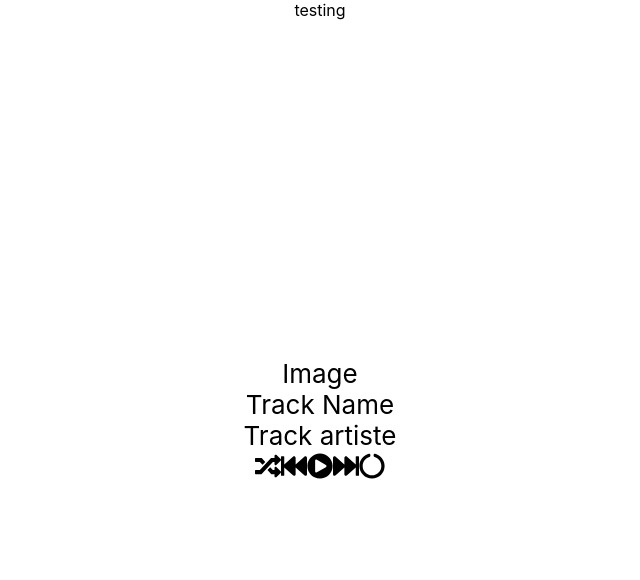
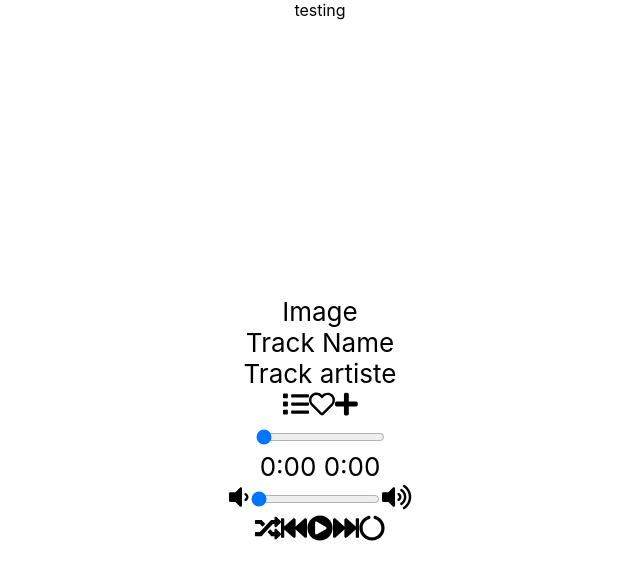
Before and after one commit to dansagam/music-app, a React (Create React App) app: page / in a window 1280 px wide. Shown: the top 580 px of the page, without its empty margins (320-960 px from the left). Built offline with nearby package versions, Linux system fonts and the light colour scheme.

Commit message:
finish up the UI

```diff
--- a/src/components/MusicTrackVolume.jsx
+++ b/src/components/MusicTrackVolume.jsx
@@ -1,9 +1,42 @@
-import React from 'react'
+import React, { useState } from 'react'
+import { FontAwesomeIcon } from '@fortawesome/react-fontawesome'
+import {
+   faVolumeDown,
+   faVolumeUp,
+   // faVolumeMute,
+   // faMusic,
+   faList,
+   faHeart as faHeartSolid,
+   faPlus,
+} from '@fortawesome/free-solid-svg-icons'
+import { faHeart } from '@fortawesome/free-regular-svg-icons'
 
 const MusicTrackVolume = () => {
+   const volumeHandler = (e) => {
+
+   }
+   const trackSlideHandler = () => {
+
+   }
+   const [isFavourite, setIsFavourite] = useState(false)
    return (
       <div>
-
+         <div>
+            <span><FontAwesomeIcon icon={faList} /></span>
+            <span onClick={() => setIsFavourite(!isFavourite)}>
+               <FontAwesomeIcon icon={isFavourite ? faHeartSolid : faHeart} />
+            </span>
+            <span><FontAwesomeIcon icon={faPlus} /></span>
+         </div>
+         <div>
+            <input type="range" min='0' max={100} value={0} onChange={trackSlideHandler} />
+         </div>
+         <div><span>0:00</span>  <span>0:00</span></div>
+         <div>
+            <FontAwesomeIcon icon={faVolumeDown} />
+            <input type="range" min='0' max={100} value={0} onChange={volumeHandler} />
+            <FontAwesomeIcon icon={faVolumeUp} />
+         </div>
       </div>
    )
 }
```
Also changed, not shown: src/components/MisicOpsField.jsx (deleted, +0 -11 lines).
